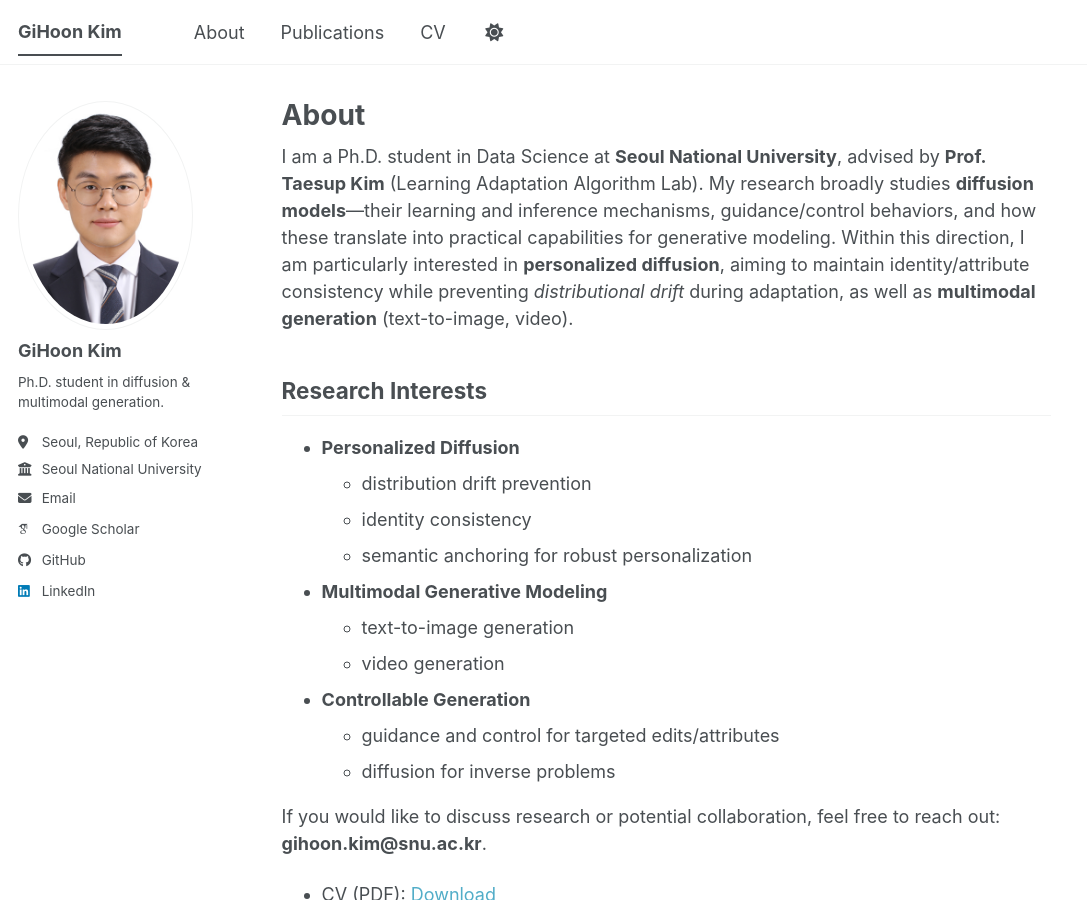
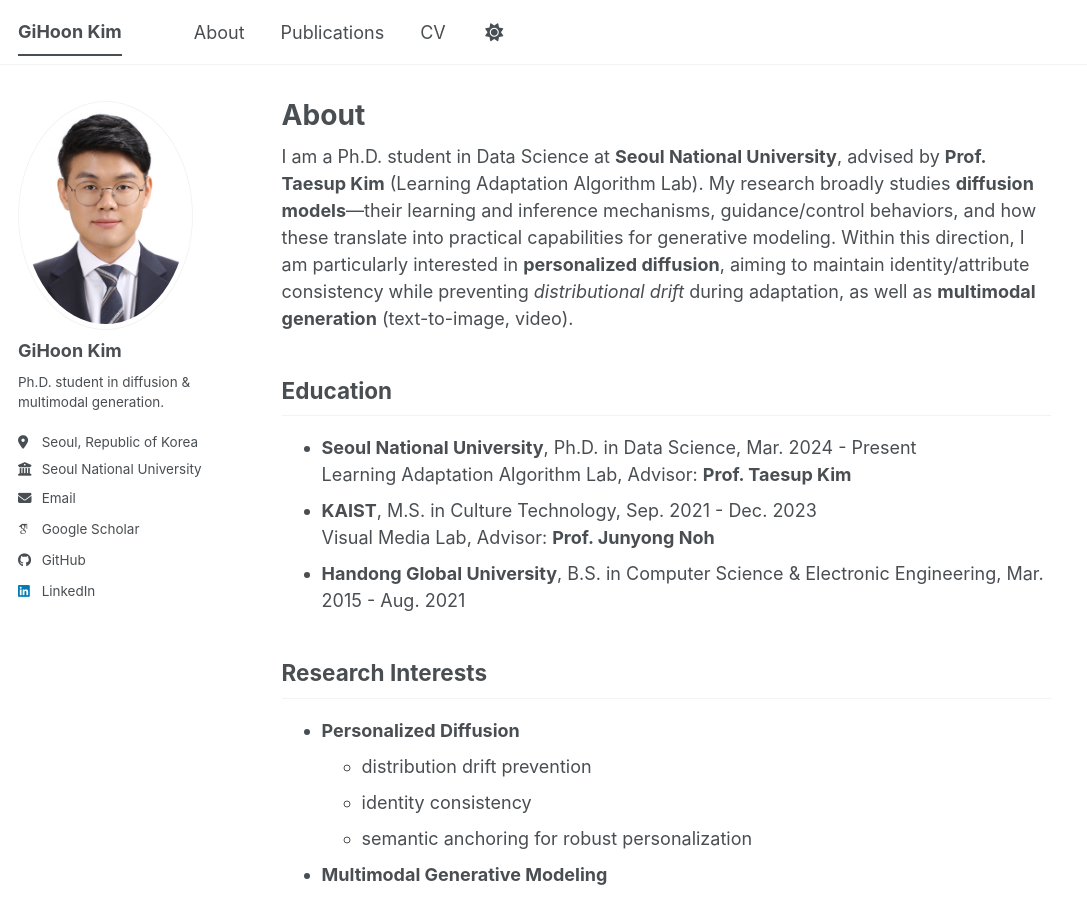
Before and after one commit to rlgnswk/gihoonkim, a Jekyll site: the page built from _pages/about.md, in a window 1280 px wide and 900 px high. Shown: the whole window, without its empty margins (0-1087 px from the left). Built offline with Jekyll 4.4.1, drawn with Linux system fonts in a browser that asks for light colours; some web fonts are replaced; a script bundle is joined from its source files by our own code; library files that are not in the unit come from our copies.

Commit message:
Add education section to about page

```diff
--- a/_pages/about.md
+++ b/_pages/about.md
@@ -8,6 +8,14 @@
 I am a Ph.D. student in Data Science at **Seoul National University**, advised by **Prof. Taesup Kim** (Learning Adaptation Algorithm Lab).
 My research broadly studies **diffusion models**—their learning and inference mechanisms, guidance/control behaviors, and how these translate into practical capabilities for generative modeling.
 Within this direction, I am particularly interested in **personalized diffusion**, aiming to maintain identity/attribute consistency while preventing *distributional drift* during adaptation, as well as **multimodal generation** (text-to-image, video).
+
+## Education
+
+- **Seoul National University**, Ph.D. in Data Science, Mar. 2024 - Present
+  Learning Adaptation Algorithm Lab, Advisor: **Prof. Taesup Kim**
+- **KAIST**, M.S. in Culture Technology, Sep. 2021 - Dec. 2023
+  Visual Media Lab, Advisor: **Prof. Junyong Noh**
+- **Handong Global University**, B.S. in Computer Science & Electronic Engineering, Mar. 2015 - Aug. 2021
 
 ## Research Interests
 
```
